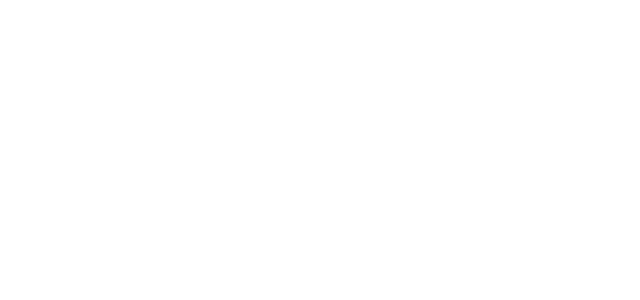
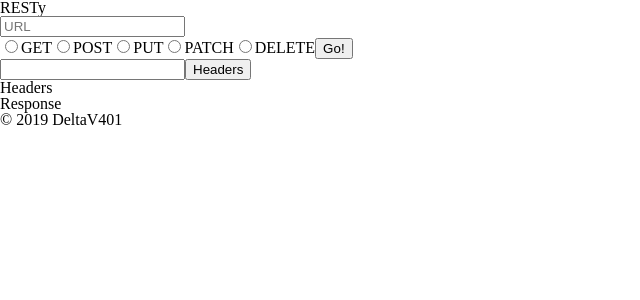
Before and after one commit to DeltaV401/react-resty-app, a React (Create React App) app: page / in a window 1280 px wide. Shown: the top 300 px of the page, without its empty margins (0-640 px from the left). Built offline with nearby package versions, Linux system fonts and the light colour scheme.

Commit message:
Added all necessary components with no functionality yet

```diff
--- a/src/App.js
+++ b/src/App.js
@@ -1,10 +1,23 @@
 import React from 'react';
+
+import Header from './components/Header';
+import Footer from './components/Footer';
+import Form from './components/Form';
+import Method from './components/Method';
+import Body from './components/Body';
+import Response from './components/Response';
+
 import './styles/App.scss';
 
 function App() {
   return (
     <>
-
+      <Header />
+      <Form />
+      <Method />
+      <Body />
+      <Response />
+      <Footer />
     </>
   );
 }
--- /dev/null
+++ b/src/components/Body.js
@@ -0,0 +1,16 @@
+import React from 'react';
+
+class Body extends React.Component {
+  render() {
+    return (
+      <>
+        <form name="jsonBody">
+          <input name="bodyJson"/>
+          <button onClick={this.handleClick}>Headers</button>
+        </form>
+      </>
+    )
+  }
+}
+
+export default Body;
--- /dev/null
+++ b/src/components/Footer.js
@@ -0,0 +1,13 @@
+import React from 'react';
+
+class Footer extends React.Component {
+  render() {
+    return (
+      <footer>
+        <h5>&copy; {new Date().getFullYear()} DeltaV401</h5>
+      </footer>
+    )
+  }
+}
+
+export default Footer;
--- /dev/null
+++ b/src/components/Form.js
@@ -0,0 +1,15 @@
+import React from 'react';
+
+class Form extends React.Component {
+  render() {
+    return (
+      <>
+        <form>
+          <input name="urlInput" placeholder="URL"/>
+        </form>
+      </>
+    )
+  }
+}
+
+export default Form;
--- /dev/null
+++ b/src/components/Header.js
@@ -0,0 +1,15 @@
+import React from 'react';
+
+class Header extends React.Component {
+  render() {
+    return (
+      <>
+        <header>
+          <h1>RESTy</h1>
+        </header>
+      </>
+    )
+  }
+}
+
+export default Header;
--- /dev/null
+++ b/src/components/Method.js
@@ -0,0 +1,22 @@
+import React from 'react';
+
+class Method extends React.Component {
+  render() {
+    return (
+      <>
+        <div className="httpMethods">
+          <form>
+            <label><input name="methodType" type="radio" className={this.methodClass}/>GET</label>
+            <label><input name="methodType"  type="radio" className={this.methodClass}/>POST</label>
+            <label><input name="methodType"  type="radio" className={this.methodClass}/>PUT</label>
+            <label><input name="methodType"  type="radio" className={this.methodClass}/>PATCH</label>
+            <label><input name="methodType"  type="radio" className={this.methodClass}/>DELETE</label>
+            <button onClick={this.handleClick} name="submitMethod">Go!</button>
+          </form>
+        </div>
+      </>
+    )
+  }
+}
+
+export default Method;
--- /dev/null
+++ b/src/components/Response.js
@@ -0,0 +1,16 @@
+import React from 'react';
+
+class Response extends React.Component {
+  render() {
+    return (
+      <>
+        <div className="responseBody">
+          <p>Headers</p>
+          <p>Response</p>
+        </div>
+      </>
+    )
+  }
+}
+
+export default Response;
```
